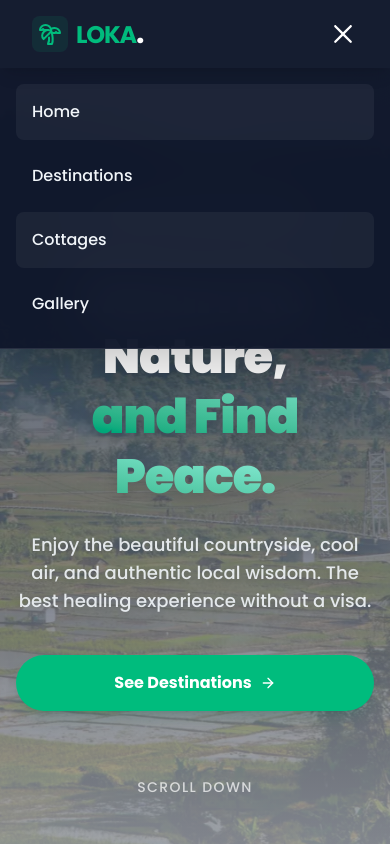
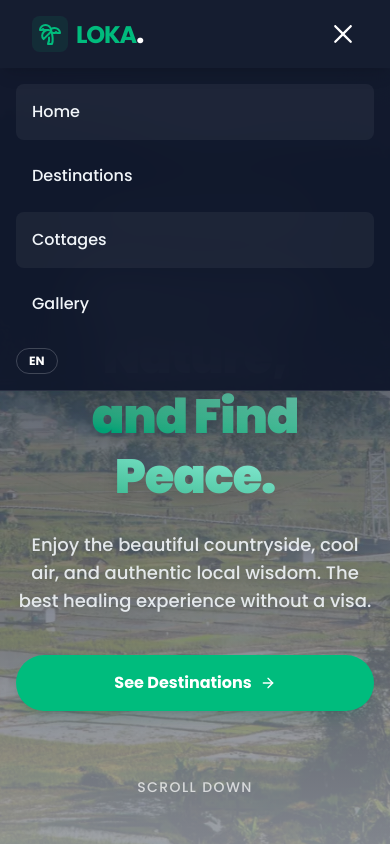
Before and after one commit to MowlandCodes/loka, a React (Vite) app: page / in a window 390 px wide. Both pictures are taken after a click on the button 343 px from the left and 34 px from the top of the page. Shown: the top 844 px of the page. Built offline with nearby package versions, Linux system fonts and the light colour scheme.

Commit message:
nambah mobile translation button

```diff
--- a/src/components/Navbar.tsx
+++ b/src/components/Navbar.tsx
@@ -96,6 +96,12 @@ export default function Navbar() {
             </li>
           ))}
         </ul>
+        <button
+          onClick={toggleLanguage}
+          className="flex items-center gap-2 py-1 px-3 border border-white/20 rounded-full text-xs font-bold text-white hover:border-emerald-500 hover:text-emerald-400 transition-all uppercase mb-4 mx-4"
+        >
+          <span>{i18n.language === "en" ? "EN" : "ID"}</span>
+        </button>
       </div>
     </nav>
   );
```
